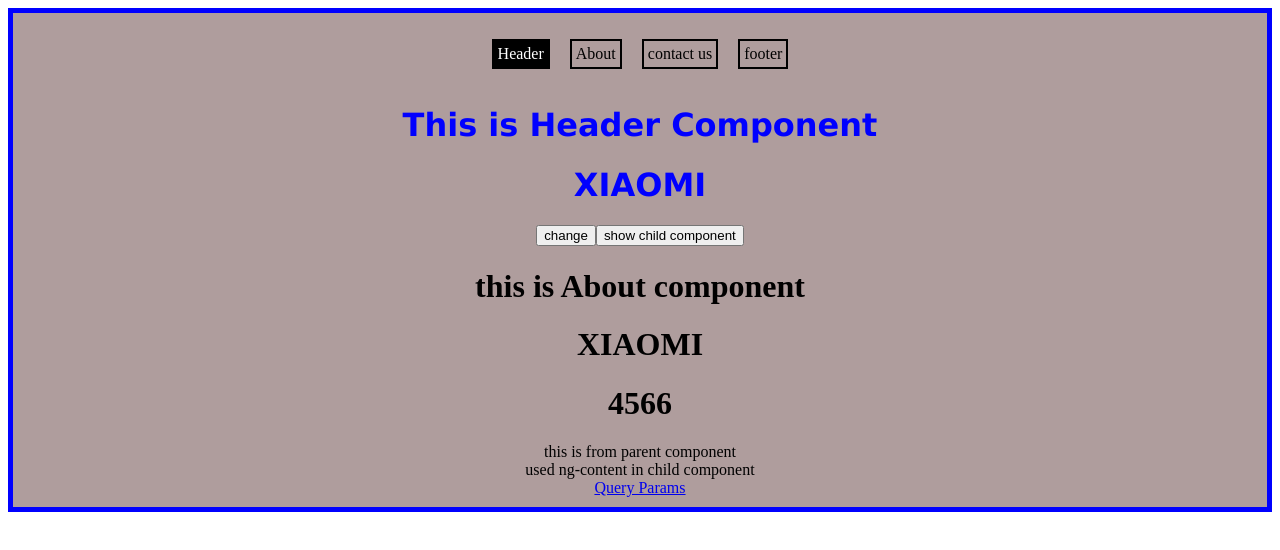
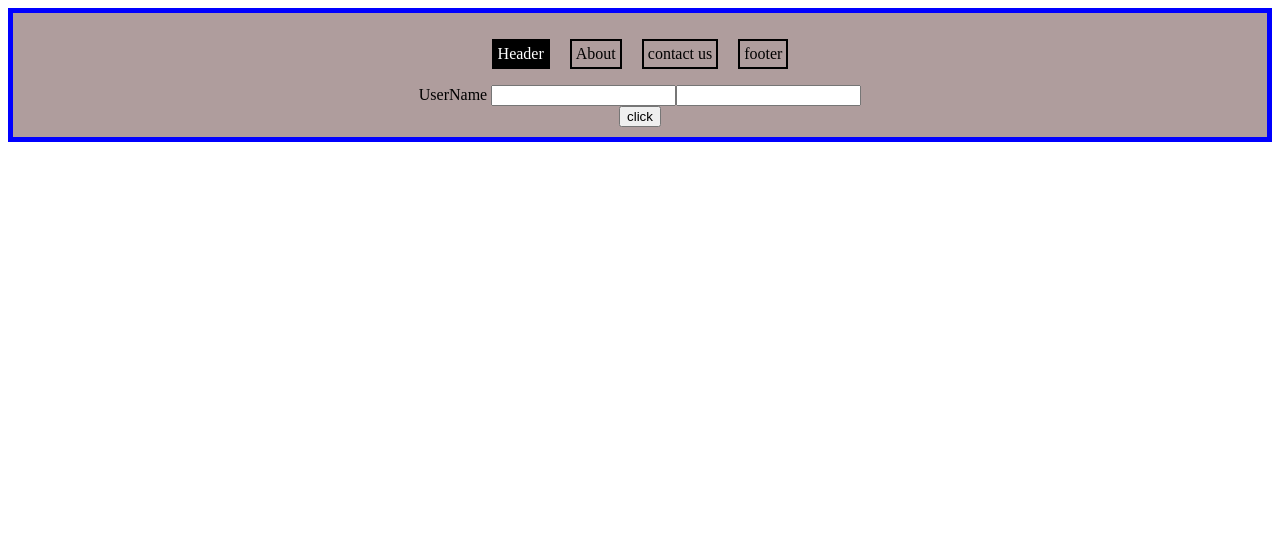
Before and after one commit to akhil-rajarao/AngularCore, an Angular app: page / in a window 1280 px wide. Shown: the top 550 px of the page. Built offline with nearby package versions, Linux system fonts and the light colour scheme.

Commit message:
ngModel and ngModelGroup applied for form elemtns and error management done in header component

```diff
--- a/src/app/header/header.component.html
+++ b/src/app/header/header.component.html
@@ -1,10 +1,10 @@
-<h1>This is Header Component</h1>
+<!-- <h1>This is Header Component</h1>
 <h1>{{ ts.mobileName }}</h1>
 <button on-click="changeName()">change</button>
 <router-outlet></router-outlet>
 <button (click)="showChild()">show child component</button>
 <app-about> this is from parent component <br> used ng-content in child component</app-about>
-
+ -->
 
 <!-- <h1>{{ childTitle }}</h1>
 <button on-click="passToParent()">update</button>
@@ -12,3 +12,29 @@
 <input type="text" [(ngModel)]="area" (input)="changevillagename($event)" />
 <button on-click="buttonclick()">update</button>
 <h1>{{ place }}</h1> -->
+
+<form action="">
+  <div ngModelGroup #group="ngModelGroup">
+    UserName
+    <input
+      type="text"
+      required
+      minlength="4"
+      class="form-control"
+      ngModel
+      name="uname"
+      #un="ngModel"
+    />
+    <p class="text-danger" *ngIf="un.touched&&un.errors?.['required']">
+      username is required
+    </p>
+    <input
+      type="password"
+      class="form-control"
+      ngModel
+      name="pwd"
+      #passwrd="ngModel"
+    />
+  </div>
+</form>
+<button (click)="onclicking(group)">click</button>
--- a/src/app/header/header.component.ts
+++ b/src/app/header/header.component.ts
@@ -9,12 +9,10 @@
   styleUrl: './header.component.css',
 })
 export class HeaderComponent {
-  constructor(private r:Router, public ts: TestServiceService) {
-
-  }
- showChild = ()=>{
-      this.r.navigate(['home/homechild1'])
-    }
+  constructor(private r: Router, public ts: TestServiceService) {}
+  showChild = () => {
+    this.r.navigate(['home/homechild1']);
+  };
   mobiles = this.ts.mobileName;
   changeName = () => {
     this.ts.mobileName = 'Upgraded to Apple';
@@ -38,4 +36,7 @@
   passToParent = () => {
     this.customEvent.emit(this.childMessageToParent);
   };
+  onclicking = (el: any) => {
+    console.log(el.control.value);
+  };
 }
```
